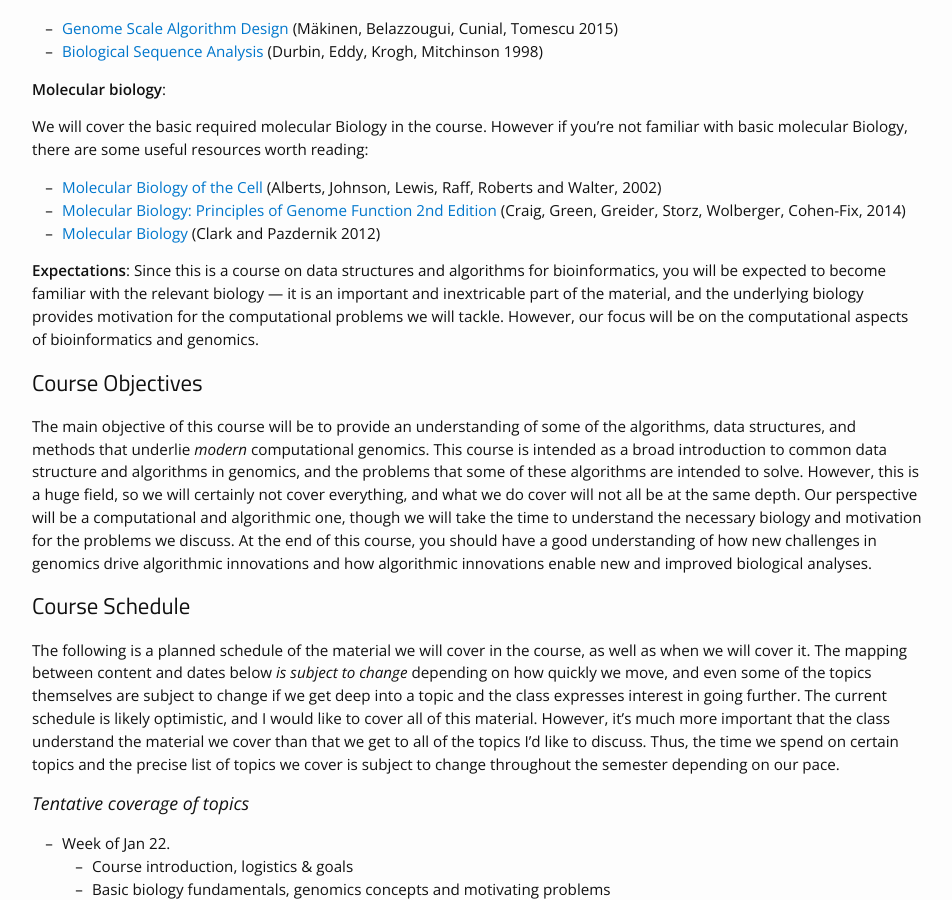
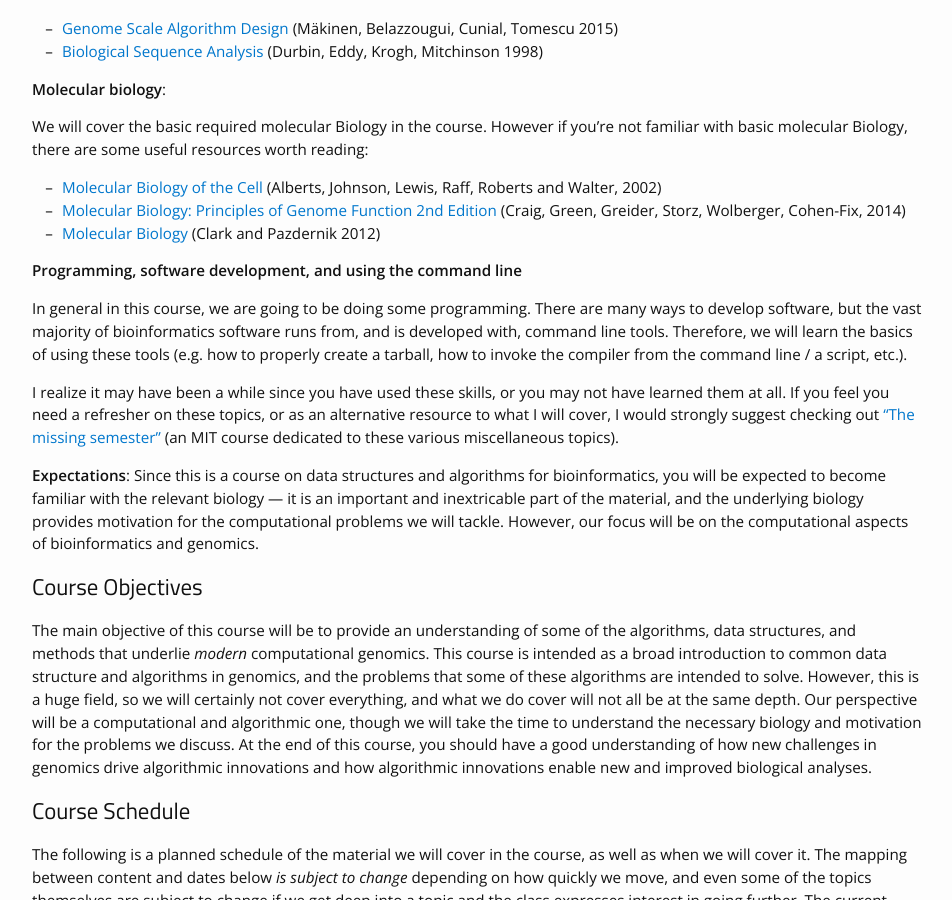
Before and after one commit to umd-bioi607/s2024, a Jekyll site: the page built from materials.md, in a window 1280 px wide and 900 px high, scrolled down 1338 px. Shown: the whole window, without its empty margins (163-1115 px from the left). Built offline with Jekyll 4.4.1, drawn with Linux system fonts in a browser that asks for light colours; nearby versions of some CDN libraries.

Commit message:
add missing semester

```diff
--- a/materials.md
+++ b/materials.md
@@ -62,6 +62,14 @@ We will cover the basic required molecular Biology in the course. However if you
 - [Molecular Biology of the Cell](http://www.ncbi.nlm.nih.gov/books/bv.fcgi?call=bv.View..ShowTOC&rid=mboc4.TOC&depth=2) (Alberts,  Johnson,  Lewis,  Raff,  Roberts and  Walter, 2002)
 - [Molecular Biology: Principles of Genome Function 2nd Edition](https://www.amazon.com/Molecular-Biology-Principles-Genome-Function/dp/0198705972/) (Craig,  Green, Greider, Storz, Wolberger, Cohen-Fix, 2014)
 - [Molecular Biology](http://www.amazon.com/Molecular-Biology-Second-Edition-David/dp/0123785944) (Clark and Pazdernik 2012)
+
+
+**Programming, software development, and using the command line**
+
+In general in this course, we are going to be doing some programming.  There are many ways to develop software, but the vast majority of bioinformatics software runs from, and is developed with, command line tools.  Therefore, we will learn the basics of using these tools (e.g. how to properly create a tarball, how to invoke the compiler from the command line / a script, etc.).
+
+I realize it may have been a while since you have used these skills, or you may not have learned them at all. If you feel you need a refresher on these topics, or as an alternative resource to what I will cover, I would strongly suggest checking out [“The missing semester”](https://missing.csail.mit.edu/) (an MIT course dedicated to these various miscellaneous topics).
+
 
 **Expectations**: Since this is a course on data structures and algorithms for bioinformatics, you will be expected to become familiar with the relevant biology — it is an important and inextricable part of the material, and the underlying biology provides motivation for the computational problems we will tackle. However, our focus will be on the computational aspects of bioinformatics and genomics.
 
```
